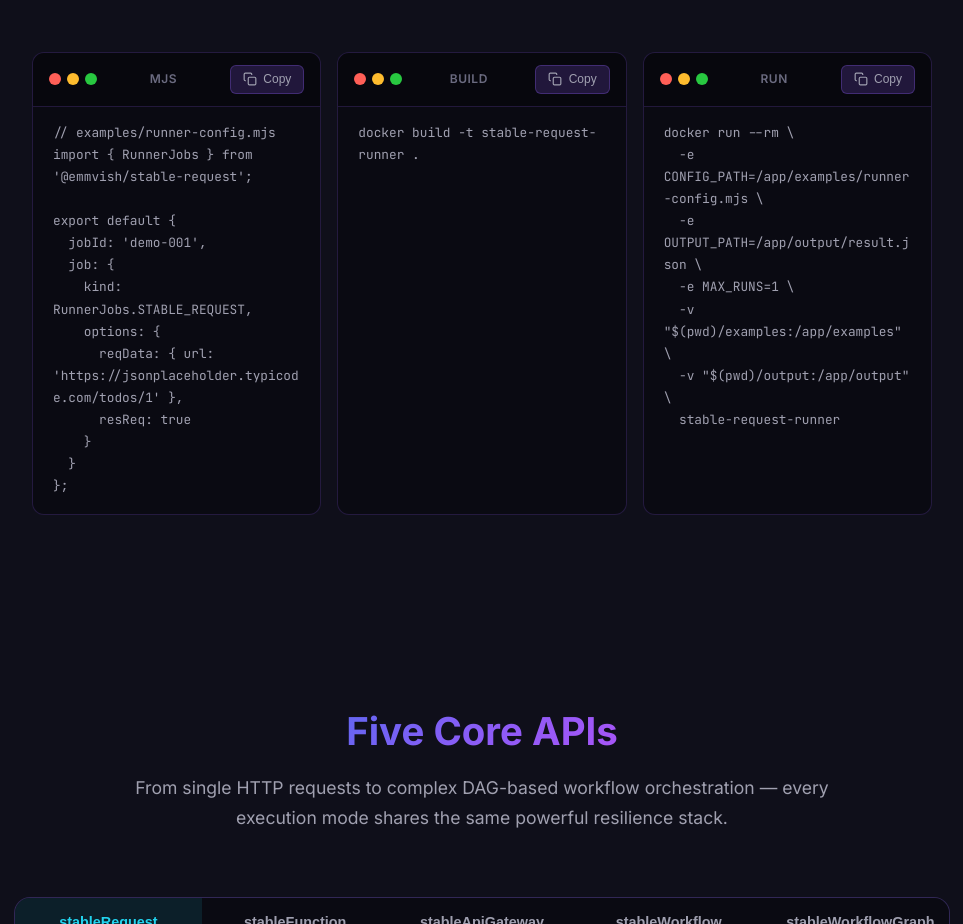
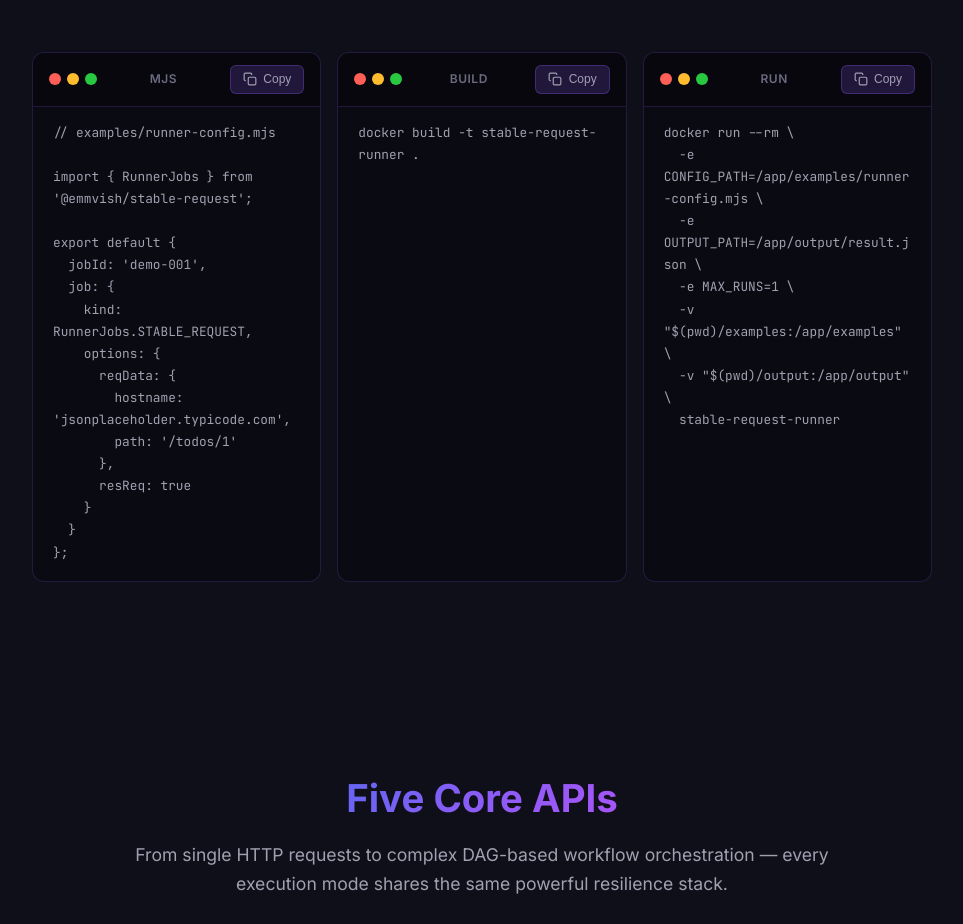
Before and after one commit to Emmvish/stable-infra, a website: page docs/index.html in a window 1280 px wide. Shown: the part 1420-2344 px from the top of the page, without its empty margins (298-1261 px from the left). Drawn offline with Linux system fonts and the light colour scheme.

Commit message:
Fixed runner example

```diff
--- a/docs/index.html
+++ b/docs/index.html
@@ -266,6 +266,7 @@
               </button>
             </div>
             <pre class="install-pre" style="white-space: pre-wrap; word-wrap: break-word;"><code>// examples/runner-config.mjs
+
 import { RunnerJobs } from '@emmvish/stable-request';
 
 export default {
@@ -273,7 +274,10 @@ export default {
   job: {
     kind: RunnerJobs.STABLE_REQUEST,
     options: {
-      reqData: { url: 'https://jsonplaceholder.typicode.com/todos/1' },
+      reqData: {
+        hostname: 'jsonplaceholder.typicode.com',
+        path: '/todos/1'
+      },
       resReq: true
     }
   }
```
